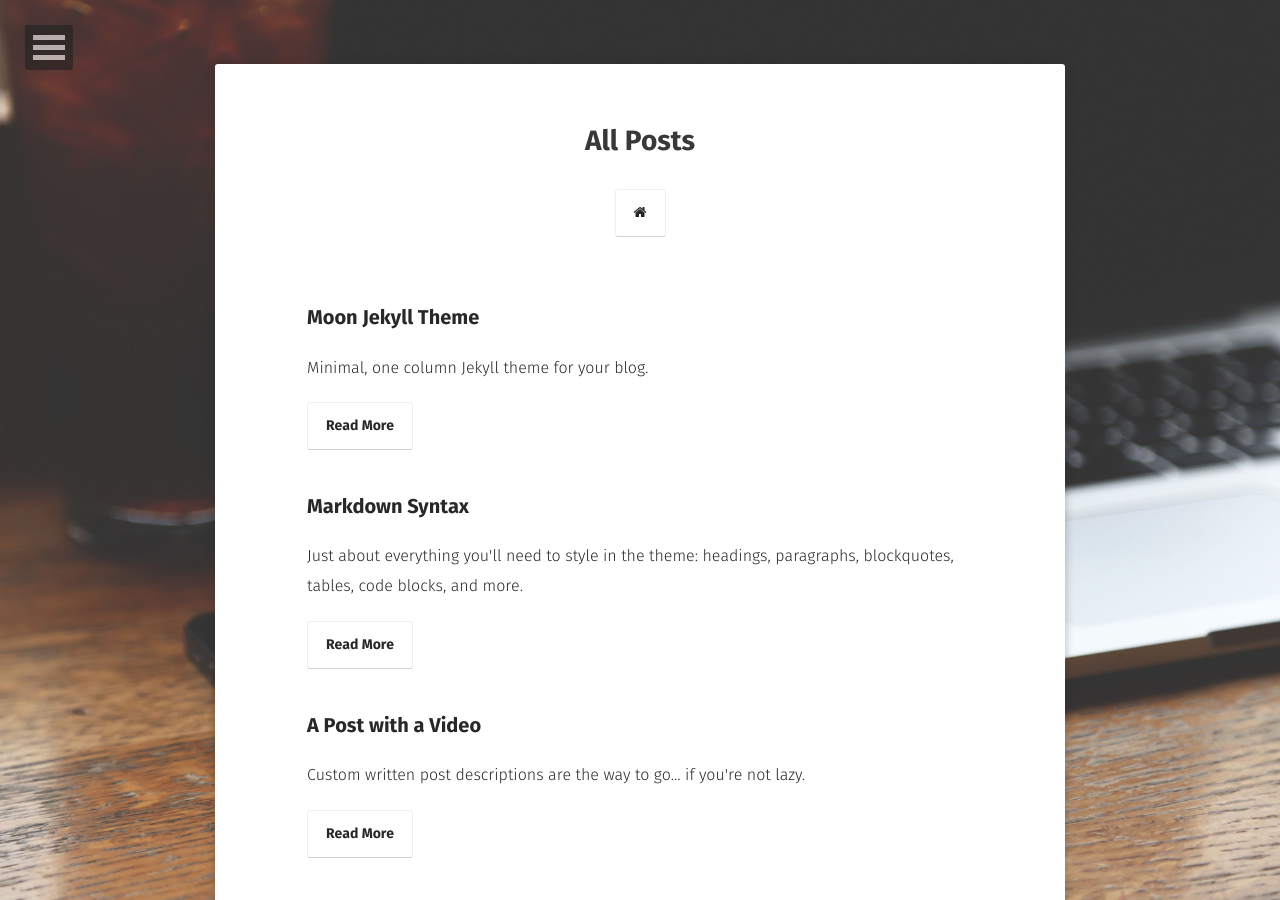
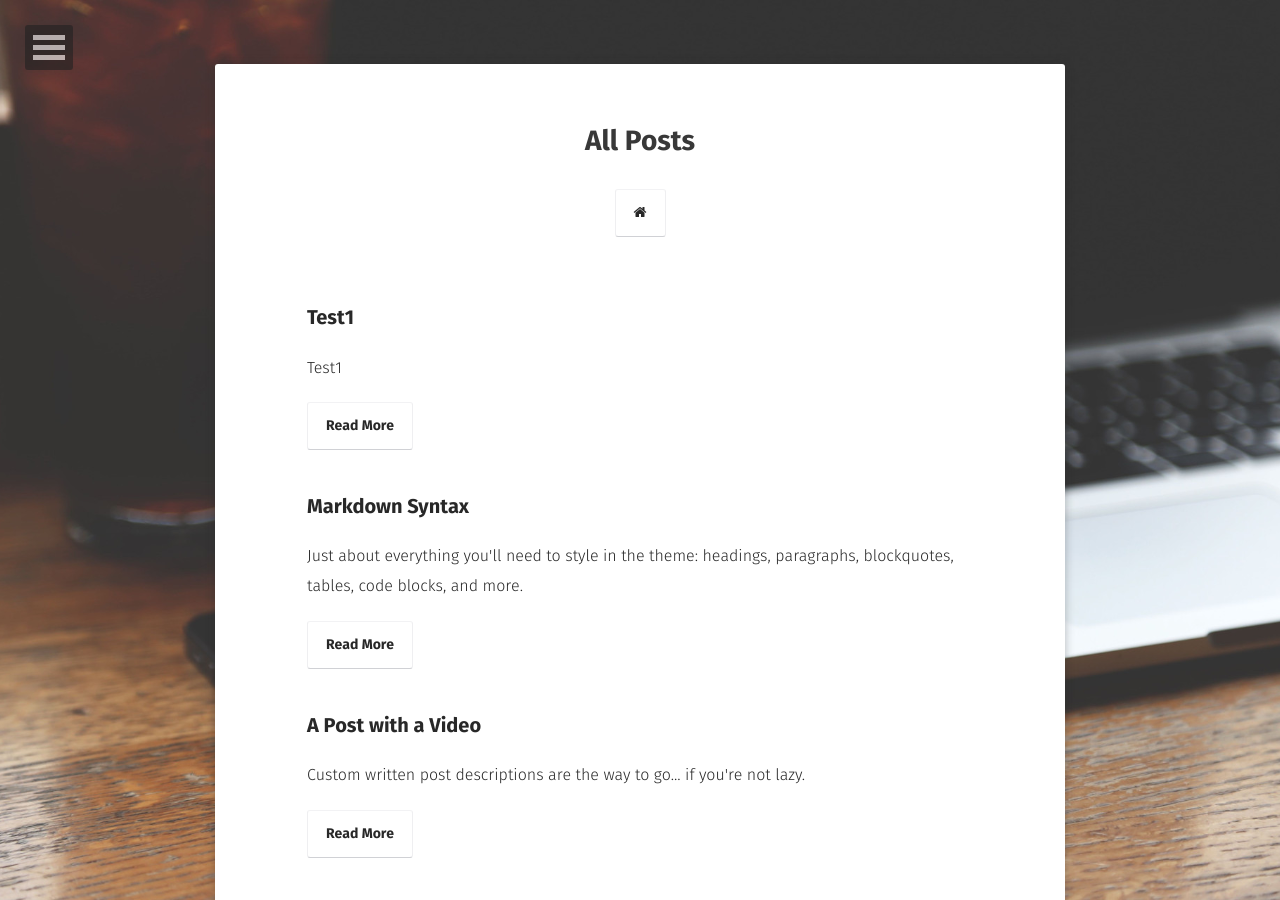
Before and after one commit to EdgeJH/exitst8.github.io, a Jekyll site: the page built from posts/index.md, in a window 1280 px wide and 900 px high. Built offline with Jekyll 4.4.1, drawn with Linux system fonts in a browser that asks for light colours; some web fonts are replaced.

Commit message:
Update 2016-06-16-test-java.md

```diff
--- a/_posts/2016-06-16-test-java.md
+++ b/_posts/2016-06-16-test-java.md
@@ -1,8 +1,8 @@
 ---
 layout: post
-title:  "Moon Jekyll Theme"
-date:   2016-04-06
-excerpt: "Minimal, one column Jekyll theme for your blog."
+title:  "Test1"
+date:   2016-06-16
+excerpt: "Test1"
 javascript: true
 tag:
 - jekyll
@@ -13,17 +13,5 @@ tag:
 comments: true
 ---
 
-![Moon Homepage](https://cloud.githubusercontent.com/assets/754514/14509720/61c61058-01d6-11e6-93ab-0918515ecd56.png)
 
-<center><b>Moon</b> is a minimal, one column jekyll theme.</center>
-
- I'm not a developer or designer. And I don't add footer to show who did this theme. If you like this theme or using it, please give a **star** for motivation, It makes me happy.
-
-<iframe src="https://ghbtns.com/github-btn.html?user=TaylanTatli&repo=Moon&type=star&count=true&size=large" frameborder="0" scrolling="0" width="160px" height="30px"></iframe>
-
-## TEST
-* Fork the [Moon repo](https://github.com/TaylanTatli/Moon/fork)
-* Edit `_config.yml` file.
-* Remove sample posts from `_posts` folder and add yours.
-* Edit `index.md` file in `about` folder.
-* Change repo name to `YourUserName.github.io`
+<center><b>Test1</b> is a minimal, one column jekyll theme.</center>
```
